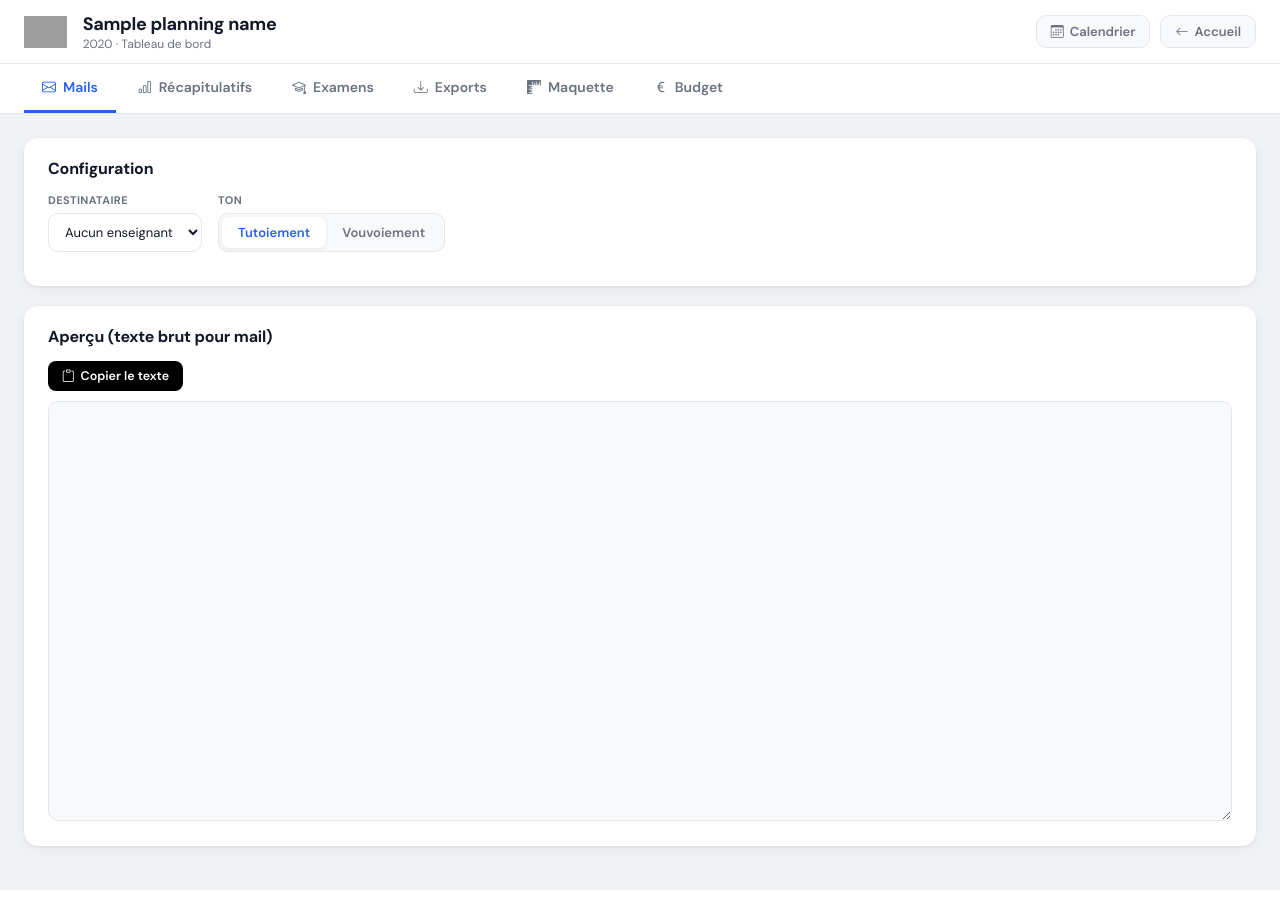
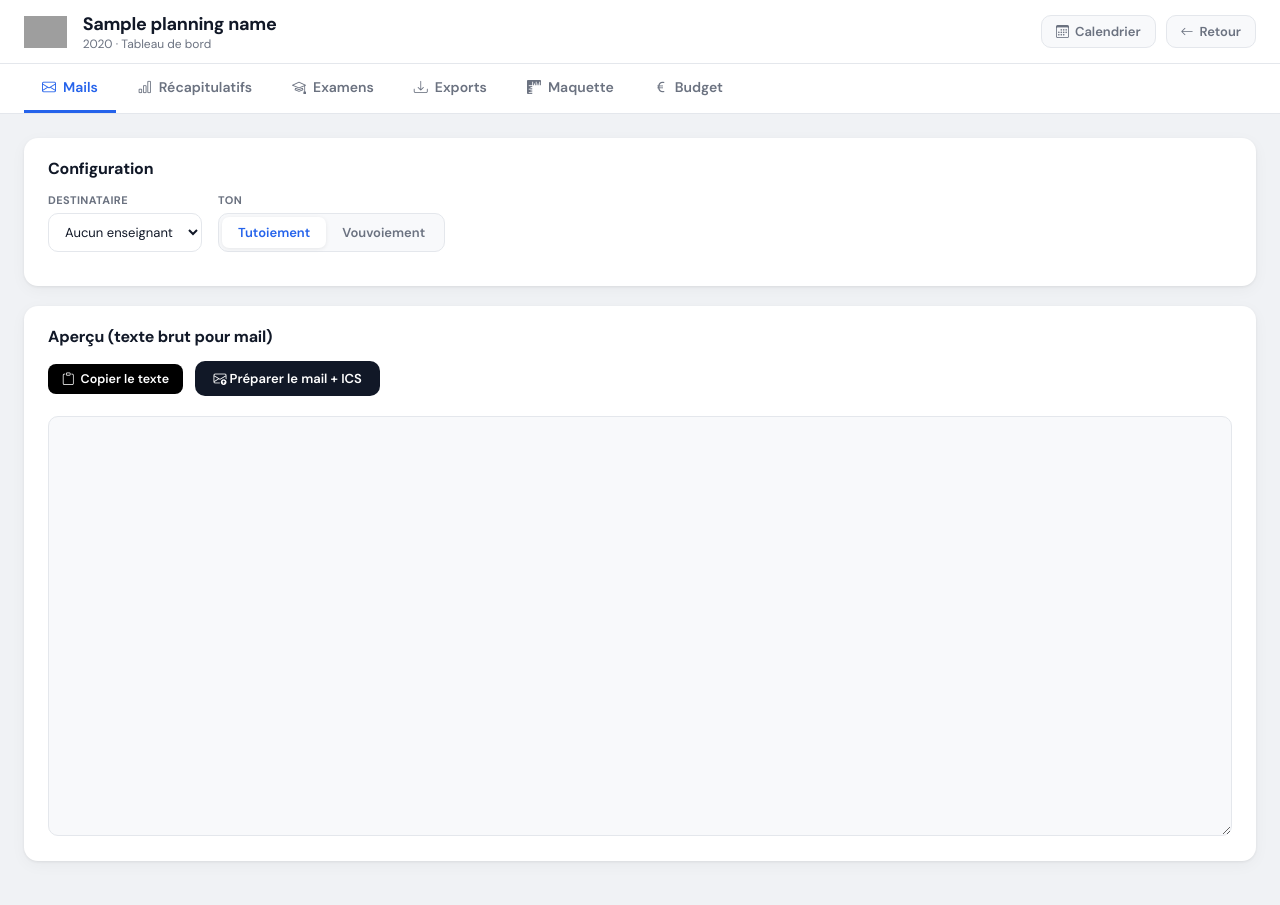
Before and after one commit to julesh17/CESI-EDT-VERCEL, a FastAPI app: template templates/dashboard.html in a window 1280 px wide. Run offline with FastAPI, Linux system fonts and the light colour scheme; the template is opened without the code that fills it: most values are stand-ins (such as "Sample title", 1, 10 or a date in 2020); grey boxes are pictures that could not be loaded.

Commit message:
Update dashboard links and mail preparation features

```diff
--- a/templates/dashboard.html
+++ b/templates/dashboard.html
@@ -266,7 +266,7 @@
     </div>
     <div class="header-right">
         <a href="/calendrier/{{ slug }}" target="_blank" class="btn-back"><i class="bi bi-calendar3"></i> Calendrier</a>
-        <a href="/" class="btn-back"><i class="bi bi-arrow-left"></i> Accueil</a>
+        <a href="/" class="btn-back"><i class="bi bi-arrow-left"></i> Retour</a>
     </div>
 </header>
 
@@ -304,6 +304,8 @@
     <div class="panel-card" id="mail-preview-card">
         <h3>Aperçu (texte brut pour mail)</h3>
         <button class="copy-btn" onclick="copyMailPreview()"><i class="bi bi-clipboard"></i> Copier le texte</button>
+        <button class="btn-primary" id="prepare-mail-btn" onclick="prepareTeacherMail()" style="margin:0 0 10px 8px;"><i class="bi bi-envelope-arrow-up"></i> Préparer le mail + ICS</button>
+        <p id="mail-action-help" style="font-size:12px;color:var(--text-2);margin-bottom:10px;"></p>
         <textarea id="mail-preview" class="mail-preview" readonly></textarea>
     </div>
 </div>
@@ -449,6 +451,7 @@ let ALL_EVENTS_FLAT = [];   // events_p1 + events_p2 avec promo_label
 let TEACHERS_SET = new Set();
 let SUBJECTS_SET = new Set();
 let TEACHER_RATES = {};     // { "NOM, Prénom": tarif_horaire }
+let TEACHER_EMAILS = {};    // { "NOM, Prénom": email }
 let SUBJECT_COEFF = {};     // { "Matière": coefficient }
 
 let mailTone = 'tutoiement';
@@ -496,8 +499,10 @@ async function loadDashboardData() {
         }
 
         TEACHER_RATES = {};
+        TEACHER_EMAILS = {};
         for (const t of DATA.teachers_data) {
             TEACHER_RATES[t.name] = t.hourly_rate || 0;
+            TEACHER_EMAILS[t.name] = t.email || "";
         }
 
         SUBJECT_COEFF = {};
@@ -529,6 +534,10 @@ function initMailsTab() {
     }
     sel.innerHTML = sortedTeachers.map(t => `<option value="${esc(t)}">${esc(t)}</option>`).join('');
     renderMailPreview();
+}
+
+function teacherSubscriptionUrl(teacher) {
+    return `${BASE_URL}ics/${encodeURIComponent(SLUG)}/enseignant.ics?teacher=${encodeURIComponent(teacher)}`;
 }
 
 function setMailTone(tone) {
@@ -609,8 +618,37 @@ function renderMailPreview() {
     }
 
     const totalStr = (Number.isInteger(totalHGlobal) ? totalHGlobal : totalHGlobal.toFixed(2).replace(/\.?0+$/,'')) ;
-    const finalTxt = `${intro}\n${body}\nTotal planifié : ${totalStr} heures.\n\n${closing}`;
+    const subscriptionUrl = teacherSubscriptionUrl(teacher);
+    const icsHelp = mailTone === 'tutoiement'
+        ? `\nTu trouveras également ton planning au format ICS. Un fichier ICS permet d'ajouter les séances dans un calendrier numérique (Outlook, Apple Calendrier, Google Agenda, etc.).\n\nDeux possibilités :\n- Importer le fichier joint : les séances sont ajoutées une fois dans ton calendrier. Les modifications futures ne se mettront pas à jour automatiquement.\n- T'abonner au calendrier avec ce lien : ${subscriptionUrl}\n  L'abonnement crée un calendrier séparé qui se met à jour automatiquement lorsque le planning est modifié. Dans ton application de calendrier, choisis « Ajouter un calendrier », « S'abonner à un calendrier » ou « À partir d'une URL », puis colle ce lien.`
+        : `\nVous trouverez également votre planning au format ICS. Un fichier ICS permet d'ajouter les séances dans un calendrier numérique (Outlook, Apple Calendrier, Google Agenda, etc.).\n\nDeux possibilités :\n- Importer le fichier joint : les séances sont ajoutées une fois dans votre calendrier. Les modifications futures ne se mettront pas à jour automatiquement.\n- Vous abonner au calendrier avec ce lien : ${subscriptionUrl}\n  L'abonnement crée un calendrier séparé qui se met à jour automatiquement lorsque le planning est modifié. Dans votre application de calendrier, choisissez « Ajouter un calendrier », « S'abonner à un calendrier » ou « À partir d'une URL », puis collez ce lien.`;
+    const finalTxt = `${intro}\n${body}\nTotal planifié : ${totalStr} heures.\n${icsHelp}\n\n${closing}`;
     out.value = finalTxt;
+
+    const email = TEACHER_EMAILS[teacher] || '';
+    document.getElementById('prepare-mail-btn').disabled = !email;
+    document.getElementById('mail-action-help').textContent = email
+        ? `Destinataire : ${email}. Le fichier ICS sera téléchargé avant l'ouverture du logiciel de messagerie.`
+        : `Aucune adresse email enregistrée pour ${teacher}.`;
+}
+
+function prepareTeacherMail() {
+    const teacher = document.getElementById('mail-teacher-select').value;
+    const email = TEACHER_EMAILS[teacher] || '';
+    if (!teacher || !email) return;
+
+    const evs = ALL_EVENTS_FLAT.filter(e => (e.teachers||[]).includes(teacher));
+    const ics = generateIcsString(evs, true);
+    const safeName = teacher.replace(/[^A-Za-z0-9À-ÿ_-]+/g, '_').replace(/^_+|_+$/g, '');
+    const filename = `Planning_${safeName || 'enseignant'}.ics`;
+    downloadIcs(ics, filename);
+
+    const subject = `Planning des interventions - ${teacher}`;
+    const body = document.getElementById('mail-preview').value + `
+
+[À joindre : ${filename}]`;
+    const mailto = `mailto:${encodeURIComponent(email)}?subject=${encodeURIComponent(subject)}&body=${encodeURIComponent(body)}`;
+    setTimeout(() => { window.location.href = mailto; }, 250);
 }
 
 function copyMailPreview() {
@@ -781,28 +819,22 @@ function generateIcsString(events, includePrefix) {
         }
 
         const descLines = [];
-        const room = ev.room || ev.location || '';
-        if (room) descLines.push('Salle: ' + room);
         if (ev.description) descLines.push(ev.description);
         if (ev.teachers && ev.teachers.length) descLines.push('Enseignant(s): ' + ev.teachers.join(' / '));
         if (ev.groups && ev.groups.length) {
             descLines.push(ev.groups.length === 1 ? ('Groupe: ' + ev.groups[0]) : ('Groupes: ' + ev.groups.join(' et ')));
         }
 
-        const lines = [
+        body.push(
             'BEGIN:VEVENT',
             `UID:${uid}`,
             `DTSTAMP:${fmtIcsDt(new Date())}Z`,
             `DTSTART;TZID=Europe/Paris:${fmtIcsDt(ev.startDt)}`,
             `DTEND;TZID=Europe/Paris:${fmtIcsDt(ev.endDt)}`,
             `SUMMARY:${escIcalText(summaryText)}`,
-        ];
-        if (room) lines.push(`LOCATION:${escIcalText(room)}`);
-        lines.push(
             `DESCRIPTION:${escIcalText(descLines.join('\n'))}`,
             'END:VEVENT'
         );
-        body.push(...lines);
     }
     return header.concat(body, ['END:VCALENDAR']).join('\r\n');
 }
@@ -1296,7 +1328,6 @@ function bcalShowPopup(e, ev, triggerEl) {
     const groupsHtml = (ev.groups && ev.groups.length)
         ? ev.groups.join(', ') : 'Promo entière';
     const teachersHtml = teachers.length ? teachers.join(' / ') : '-';
-    const roomHtml = ev.room ? esc(ev.room) : '-';
 
     popup.innerHTML = `
         <div class="bcal-popup-bar" style="background:${c.border}"></div>
@@ -1304,7 +1335,6 @@ function bcalShowPopup(e, ev, triggerEl) {
         <div class="bcal-popup-title">${esc(ev.summary)}</div>
         <div class="bcal-popup-row"><i class="bi bi-calendar3"></i><div>${dateStr}</div></div>
         <div class="bcal-popup-row"><i class="bi bi-clock"></i><div>${fmt2(ev.startDt.getHours())}:${fmt2(ev.startDt.getMinutes())} – ${fmt2(ev.endDt.getHours())}:${fmt2(ev.endDt.getMinutes())} (${Math.round(hours*100)/100} h)</div></div>
-        <div class="bcal-popup-row"><i class="bi bi-geo-alt"></i><div>${roomHtml}</div></div>
         <div class="bcal-popup-row"><i class="bi bi-person"></i><div>${esc(teachersHtml)}</div></div>
         <div class="bcal-popup-row"><i class="bi bi-people"></i><div>${esc(groupsHtml)}</div></div>
         <div class="bcal-popup-amount">${fmtEUR(amount)}</div>
```
